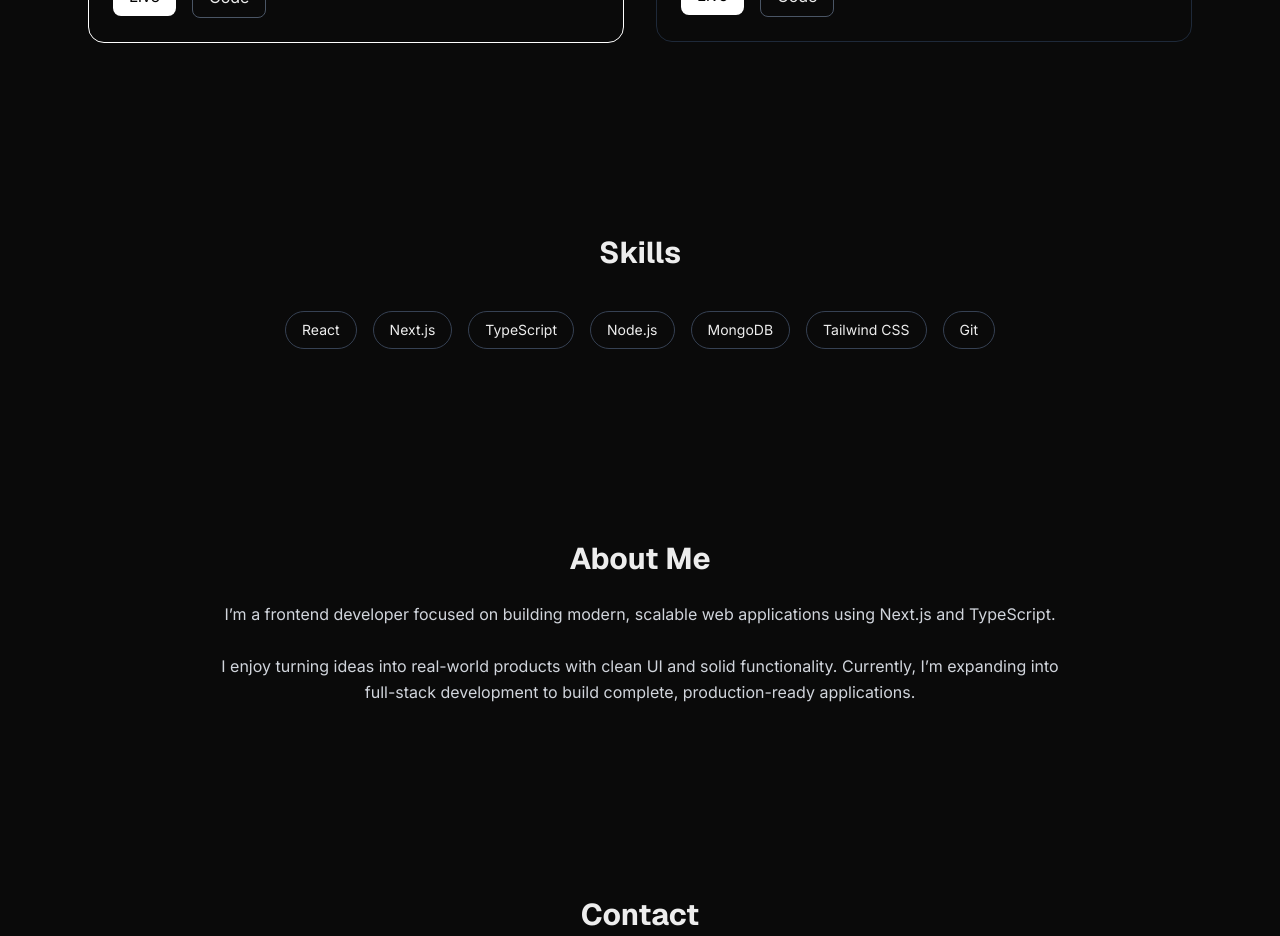
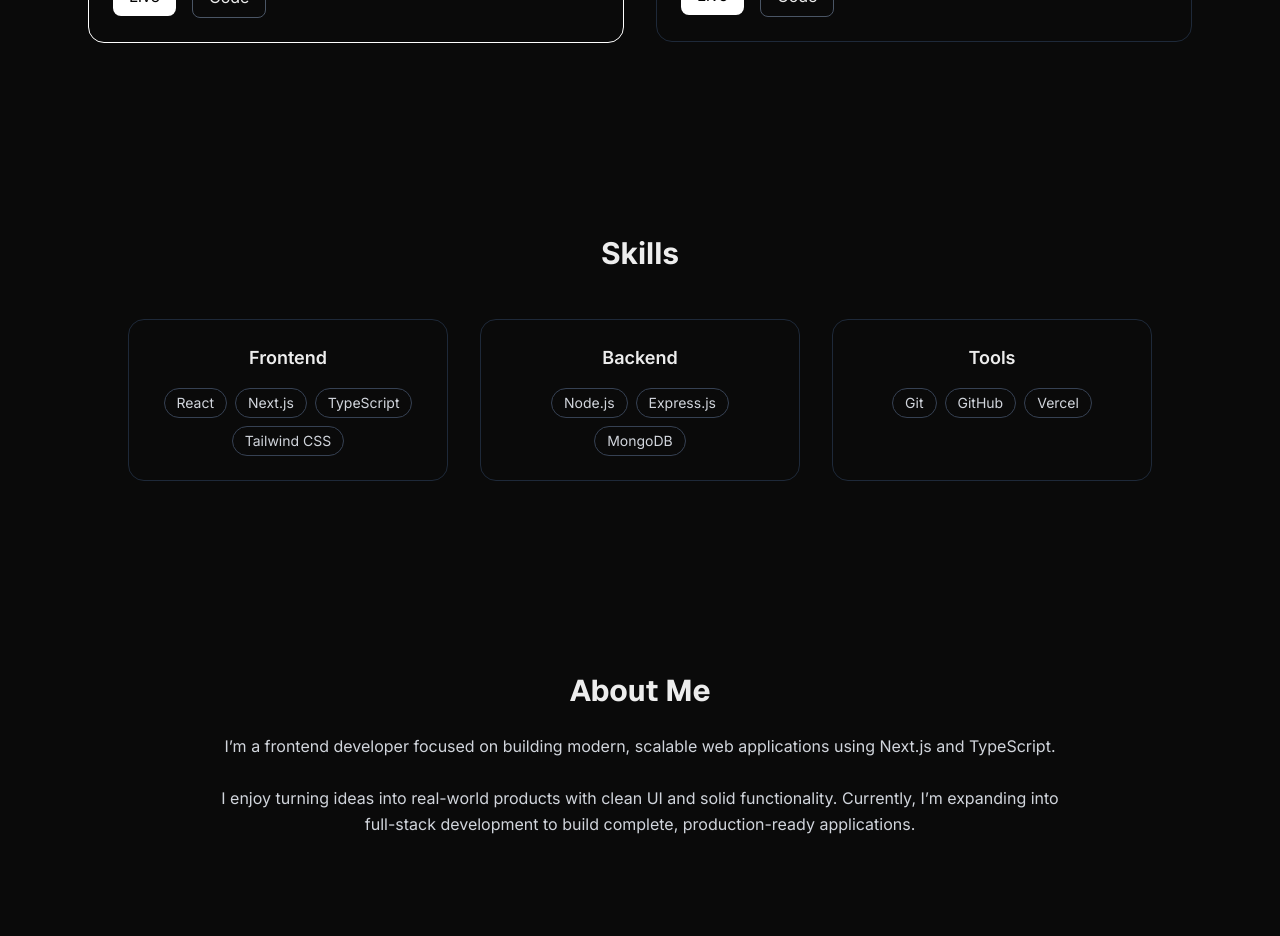
Before and after one commit to OmBaisane/Portfolio, a Next.js app: page / in a window 1280 px wide. Shown: the part 1400-2336 px from the top of the page. Built offline with nearby package versions, Linux system fonts and the light colour scheme.

Commit message:
upgrade skills section with categorized layout

```diff
--- a/app/components/Skills.tsx
+++ b/app/components/Skills.tsx
@@ -1,41 +1,53 @@
 "use client";
 
 import { motion } from "framer-motion";
-import Reveal from "./Reveal";
 
 const skills = [
-  "React",
-  "Next.js",
-  "TypeScript",
-  "Node.js",
-  "MongoDB",
-  "Tailwind CSS",
-  "Git",
+  {
+    title: "Frontend",
+    items: ["React", "Next.js", "TypeScript", "Tailwind CSS"],
+  },
+  {
+    title: "Backend",
+    items: ["Node.js", "Express.js", "MongoDB"],
+  },
+  {
+    title: "Tools",
+    items: ["Git", "GitHub", "Vercel"],
+  },
 ];
 
 export default function Skills() {
   return (
-    <section id="skills" className="py-24 px-6 text-center">
-      <Reveal>
-        <h2 className="text-3xl font-bold mb-10 font-[geist]">Skills</h2>
-      </Reveal>
+    <section id="skills" className="py-24 px-6">
+      <div className="max-w-5xl mx-auto text-center">
+        <h2 className="text-3xl font-bold mb-12">Skills</h2>
 
-      <div className="flex flex-wrap justify-center gap-4 max-w-4xl mx-auto">
-        {skills.map((skill, i) => (
-          <Reveal>
+        <div className="grid md:grid-cols-3 gap-8">
+          {skills.map((group, i) => (
             <motion.div
               key={i}
-              whileHover={{ scale: 1.1 }}
               initial={{ opacity: 0, y: 40 }}
               whileInView={{ opacity: 1, y: 0 }}
               transition={{ duration: 0.5 }}
               viewport={{ once: true }}
-              className="px-4 py-2 border border-gray-700 rounded-full text-sm hover:border-gray-400 transition"
+              className="p-6 rounded-2xl border border-gray-800 hover:border-gray-500 transition"
             >
-              {skill}
+              <h3 className="text-lg font-semibold mb-4">{group.title}</h3>
+
+              <div className="flex flex-wrap justify-center gap-2">
+                {group.items.map((skill, idx) => (
+                  <span
+                    key={idx}
+                    className="text-sm px-3 py-1 border border-gray-700 rounded-full text-gray-300"
+                  >
+                    {skill}
+                  </span>
+                ))}
+              </div>
             </motion.div>
-          </Reveal>
-        ))}
+          ))}
+        </div>
       </div>
     </section>
   );
```
